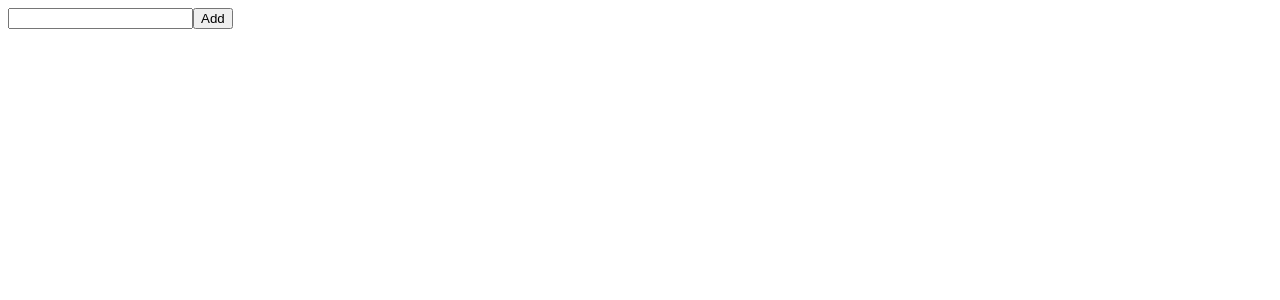
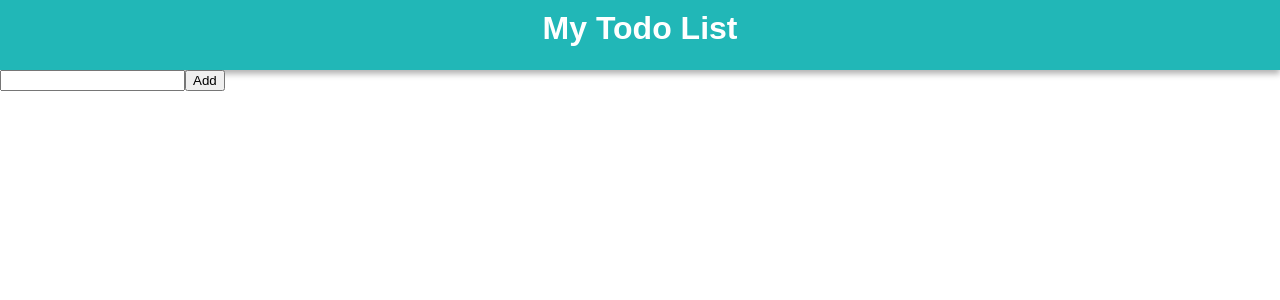
Before and after one commit to nbappi13/todo_app, a React (Vite) app: page / in a window 1280 px wide. Shown: the top 300 px of the page. Built offline with nearby package versions, Linux system fonts and the light colour scheme.

Commit message:
created a header files and two other css files to create and make header nice

```diff
--- /dev/null
+++ b/src/App.css
@@ -0,0 +1,4 @@
+body {
+    margin: 0;
+    font-family: sans-serif;
+}
--- a/src/App.jsx
+++ b/src/App.jsx
@@ -1,12 +1,14 @@
-import Todo from "./components/Todo"
+import Header from "./components/Header";
+import Todo from "./components/Todo";
+import "./App.css";
 
 function App() {
-
   return (
     <div className="App">
+      <Header></Header>
       <Todo></Todo>
     </div>
-  )
+  );
 }
 
-export default App
+export default App;
--- /dev/null
+++ b/src/components/Header.jsx
@@ -0,0 +1,5 @@
+import styles from './header.module.css'
+
+export default function Header() {
+    return <div className={styles.header}>My Todo List</div>
+}
--- a/src/components/Todo.jsx
+++ b/src/components/Todo.jsx
@@ -1,4 +1,5 @@
 import { useState } from "react";
+import TodoItem from "./TodoItem";
 
 export default function Todo() {
   const [todo, setTodo] = useState("");
@@ -19,7 +20,7 @@ export default function Todo() {
         <button type="submit">Add</button>
       </form>
       {todos.map((item) => (
-        <h3>{item}</h3>
+        <TodoItem key={item} item={item}></TodoItem>
       ))}
     </div>
   );
--- a/src/components/TodoItem.jsx
+++ b/src/components/TodoItem.jsx
@@ -0,0 +1,3 @@
+export default function TodoItem({item}) {
+    return <h3>{item}</h3>
+}
--- /dev/null
+++ b/src/components/header.module.css
@@ -0,0 +1,10 @@
+.header {
+    background-color: #07afafe4;
+    color: #ffffff;
+    text-align: center;
+    font-weight: bold;
+    height: 50px;
+    padding: 10px;
+    font-size: 2em;
+    box-shadow: 0 4px 6px rgba(0,0,0,0.3);
+}
```
